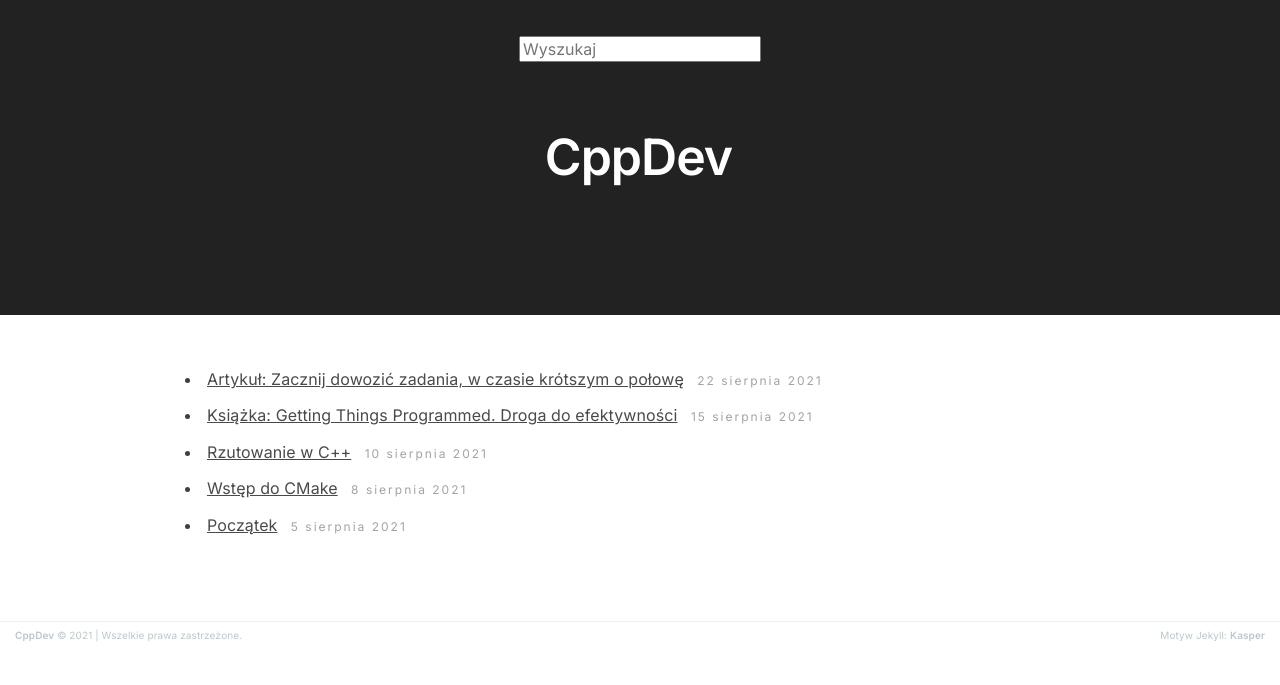
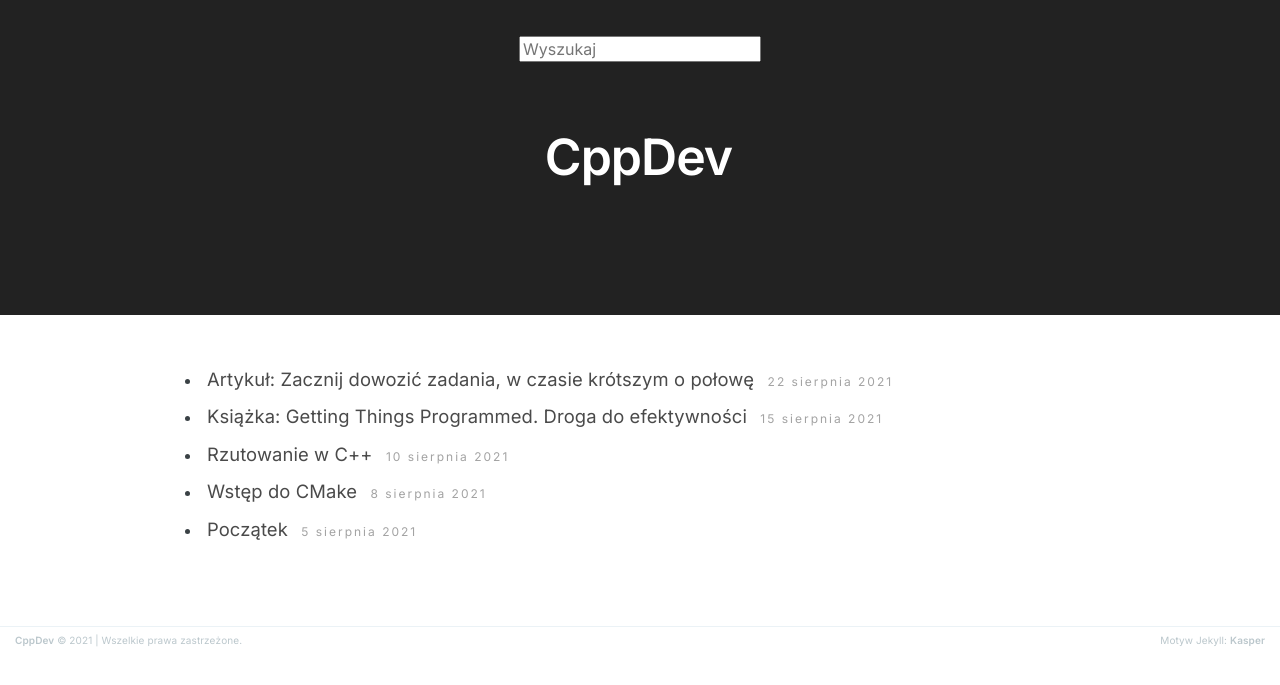
Before and after one commit to kawapa/kawapa.github.io, a Jekyll site: the page built from index.html, in a window 1280 px wide. Shown: the top 685 px of the page. Built offline with Jekyll 4.4.1, drawn with Linux system fonts in a browser that asks for light colours; the list of posts is cut into pages by our own code.

Commit message:
Add new CSS style for article list

```diff
--- a/assets/css/screen.css
+++ b/assets/css/screen.css
@@ -504,6 +504,11 @@ margin on the iframe, cause it breaks stuff. */
 .main-header .inner {
     width: 80%;
 
+}
+
+.article-list {
+    font-size: 1.15em;
+    text-decoration: none;
 }
 
 .main-nav {
@@ -1379,6 +1384,10 @@ body:not(.post-template) .post-title {
         padding: 15% 0;
     }
 
+    .article-list {
+        font-size: 0.9em;
+    }
+
     .scroll-down,
     .home-template .main-header:after { display: none; }
 
--- a/index.html
+++ b/index.html
@@ -37,7 +37,7 @@ about: 'about.html'
 
     <article class="post">
         <header class="post-header">
-            <li><a class="body" href="{{ post.url | relative_url }}">{{ post.title }}</a><time class="post-date" datetime="{{ post.date | date:"%Y-%m-%d" }}">
+            <li><a class="article-list" href="{{ post.url | relative_url }}">{{ post.title }}</a><time class="post-date" datetime="{{ post.date | date:"%Y-%m-%d" }}">
                 {% assign m = post.date | date: "%-m" %}
                 {{ post.date | date: "%-d" }}
                 {% case m %}
```
